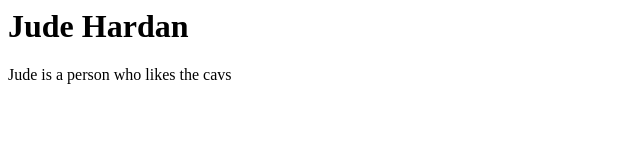
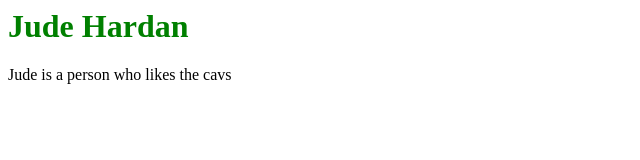
Before and after one commit to JudeHardan/judehardan.github.io, a plain HTML site: page index.html in a window 1280 px wide. Shown: the whole page, without its empty margins (0-640 px from the left). Drawn offline with Linux system fonts and the light colour scheme.

Commit message:
Change colour of the name

```diff
--- a/index.html
+++ b/index.html
@@ -1,2 +1,2 @@
-<h1>Jude Hardan</h1>
+<h1 style="color:green">Jude Hardan</h1>
 <p>Jude is a person who likes the cavs</p>
```
